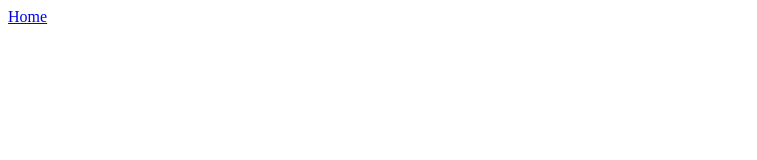
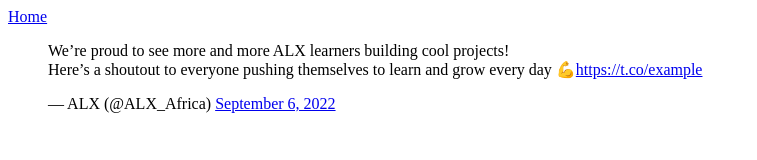
Before and after one commit to BisharAH/My_First_Portfolio, a plain HTML site: page html_basic/tweets.html in a window 1280 px wide. Shown: the whole page, without its empty margins (0-757 px from the left). Drawn offline with Linux system fonts and the light colour scheme.

Commit message:
Update tweets.html

```diff
--- a/html_basic/tweets.html
+++ b/html_basic/tweets.html
@@ -11,5 +11,9 @@
             <a href="index.html">Home</a>
         </nav>
     </header>
+ <blockquote class="twitter-tweet">
+        <p lang="en" dir="ltr">We’re proud to see more and more ALX learners building cool projects!<br>Here’s a shoutout to everyone pushing themselves to learn and grow every day 💪<a href="https://t.co/example">https://t.co/example</a></p>
+        &mdash; ALX (@ALX_Africa) <a href="https://twitter.com/ALX_Africa/status/1566781895381946368">September 6, 2022</a>
+    </blockquote>
   </body>
 </html>
```
